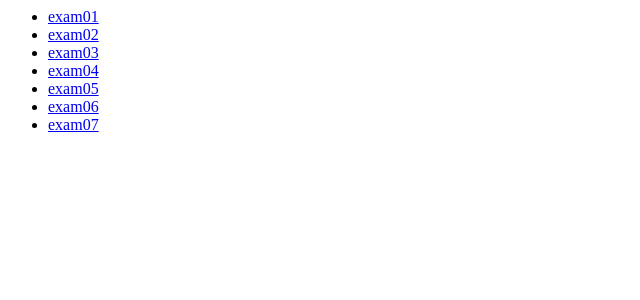
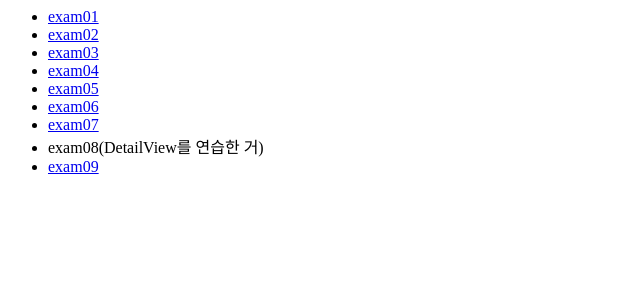
Before and after one commit to dongwoo2/djangoform, a Django app: page /ex/ in a window 1280 px wide. Shown: the top 300 px of the page, without its empty margins (0-640 px from the left). Run offline with Django 4.2, Linux system fonts and the light colour scheme.

Commit message:
2024_04_03 클래스형 뷰 generic으로 기능활용 끝 model,form,succesurl,오버라이딩 필요한 함수들 공부

```diff
--- a/ex_form/templates/ex_form/index.html
+++ b/ex_form/templates/ex_form/index.html
@@ -6,4 +6,6 @@
     <li><a href="{% url 'ex_form:exam05' %}">exam05</a></li>
     <li><a href="{% url 'ex_form:exam06' %}">exam06</a></li>
     <li><a href="{% url 'ex_form:exam07' %}">exam07</a></li>
+    <li>exam08(DetailView를 연습한 거)</li>
+    <li><a href="{% url 'ex_form:exam09' %}">exam09</a></li>
 </ul>
--- /dev/null
+++ b/ex_form/templates/ex_form/person_confirm_delete.html
@@ -0,0 +1,5 @@
+<form method="post">
+    {% csrf_token %}
+{{ object }} 객체를 정말 삭제 하시겠습니까?
+<button type="submit">네</button>
+</form>
--- a/ex_form/urls.py
+++ b/ex_form/urls.py
@@ -15,4 +15,7 @@ urlpatterns = [
     path('exam06/', views.MyView3.as_view(), name='exam06'),
     path('exam07/', views.MyView4.as_view(), name='exam07'),
     path('exam08/<int:pk>/', views.MyView5.as_view(), name='exam08'),
+    path('exam09/', views.MyView6.as_view(), name='exam09'),
+    path('exam10/<int:pk>/', views.MyView7.as_view(), name='exam10'),
+    path('exam11/<int:pk>/', views.MyView8.as_view(), name='exam11'),
 ]
--- a/ex_form/views.py
+++ b/ex_form/views.py
@@ -1,3 +1,6 @@
+from typing import Any
+from django.db.models.base import Model as Model
+from django.db.models.query import QuerySet
 from django.shortcuts import render
 from django.http import HttpResponse
 
@@ -98,11 +101,12 @@ class MyView2(View):
         return render(request, self.template_name, {'form':form})
 
 from django.views.generic import FormView # FormView는 폼까지만 보여줌 폼이 정상적인지까지만 확인해서 거기까지만 진행될 수 있게 함
-
+from django.urls import reverse_lazy # url이 정해지는 순서보다 클래스가 정의하는 순서가 더 빠르기에 일반 reverse함수를 쓰면 오류가 남 타이밍을 맞춰주는게 reverse_lazy 함수
+# 호출되는 시점에 돌아가게 만듬
 class MyView3(FormView): # 0.formview를 상속해서 클래스형 뷰를 정의하면
     form_class = PersonModelForm # 1.폼으로 사용할 클래스 정의
     template_name = 'ex_form/exam04_form.html' # 2.그 때 사용될 템플릿 이름을 정의
-    success_url = '/ex/'  # 3. 해당 폼을 통해서 요청에 post로 들어왔을 때  # 5. 로직이 잘 끝나면 브라우저에다가 여기로 다시 요청함 redirect로 사용될 경로를 지정 form이 유효하지 않다면 invalid 사용
+    success_url = reverse_lazy('ex_form:index')  # 3. 해당 폼을 통해서 요청에 post로 들어왔을 때  # 5. 로직이 잘 끝나면 브라우저에다가 여기로 다시 요청함 redirect로 사용될 경로를 지정 form이 유효하지 않다면 invalid 사용
 
     def form_valid(self, form): # form_valid는 오버라이딩을 하고 있는 상황
         print('데이터가 유효하면') # 4. 데이터가 유효하면 어떤 작업을 할 것인지 정의
@@ -119,7 +123,7 @@ class MyView4(CreateView): # get post 두 가지 요청을 둘 다 처리할 수
     # template_name = 'ex_form/exam04_form.html'
     # 지정하지 않으면 '앱이름/모델명_form.html' 를 알아서 찾음
     # templates/ex_form/person_form.html
-    success_url = '/ex/'
+    success_url = reverse_lazy('ex_form:index')
 
 from django.views.generic import DetailView
 
@@ -133,4 +137,35 @@ from django.views.generic import ListView
 
 class MyView6(ListView):
     model = Person
-    template_name = 'ex_form/person_list.html'
+    #template_name = 'ex_form/person_list.html'
+
+from django.views.generic import UpdateView
+
+class MyView7(UpdateView):
+    model = Person
+    form_class = PersonModelForm
+    # template_name = 'ex_form/person_form.html'
+    success_url = ''
+
+    def get_object(self): # 오버라이딩 된 함수 원래는 그냥 작동함
+        print('update 처리')
+        object = Person.objects.get(pk=self.kwargs['pk'])
+        #self.success_url += str(object.id) + '/'
+        self.success_url = reverse('ex_form:exam08', args=(object.id, ))
+        return object
+
+    # 상황에 따라 재정의가 필요할 수 있는 메서드들
+    # get_context_data()
+    # get_queryset()
+    # get_form_class()
+    # form_valid()
+    # form_invalid()
+    # get_success_url()
+
+
+from django.views.generic import DeleteView
+
+class MyView8(DeleteView):
+    model = Person
+    # template_name = "ex_form/person_confirm_delete.html"
+    success_url = reverse_lazy('ex_form:exam09')
```
Also changed, not shown: ex_form/templates/ex_form/person_list.html (added, +7 -0 lines).
